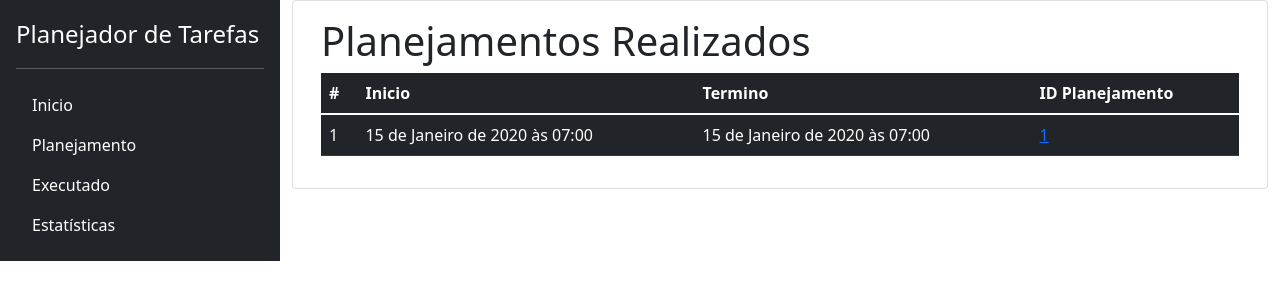
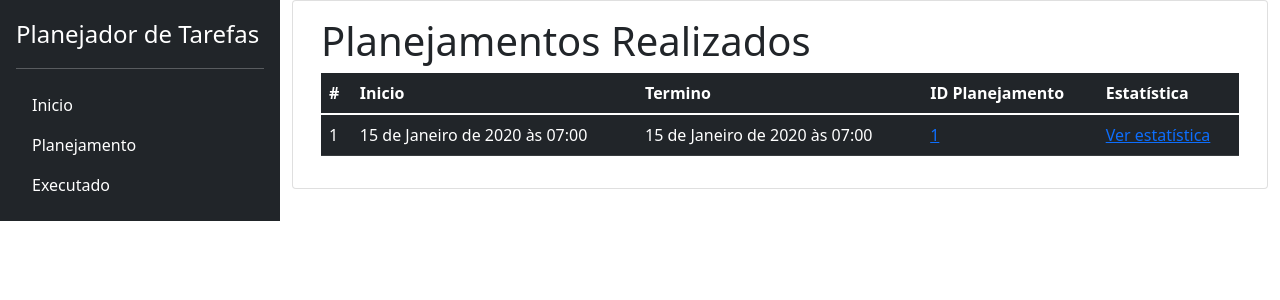
Before and after one commit to ThiAABrown/organizadordetarefas, a Django app: page /executados/ in a window 1280 px wide. Shown: the top 300 px of the page. Run offline with Django 4.2, Linux system fonts and the light colour scheme; tables that the repository leaves empty hold one stand-in row (values such as "Sample post"); some libraries are stand-ins or nearby versions.

Commit message:
Alteracoes no codigo de calculo estatisticas e att requirements.txt

```diff
--- a/core/templates/base.html
+++ b/core/templates/base.html
@@ -60,11 +60,6 @@
               Executado
             </a>
           </li>
-          <li class="nav-item">
-            <a href="/estatisticas" class="nav-link text-white">
-              Estatísticas
-            </a>
-          </li>
         </ul>
       </div>
 
--- a/core/templates/planejamentos_executados.html
+++ b/core/templates/planejamentos_executados.html
@@ -11,6 +11,7 @@
                 <th scope="col">Inicio</th>
                 <th scope="col">Termino</th>
                 <th scope="col">ID Planejamento</th>
+                <th scope="col">Estatística</th>
             </tr>
         </thead>
 
@@ -21,6 +22,7 @@
                     <td scope="row">{{ executado.inicio }}</td>
                     <td scope="row">{{ executado.termino }}</td>
                     <td scope="row"><a href="{% url 'detalhes_planejamento' executado.planejamento_id %}">{{ executado.planejamento_id }}</a></td>
+                    <td scope="row"><a href="{% url 'estatisticas_planejamento' executado.planejamento_id executado.id %}"> Ver estatística </a></td>
                 </tr>
             {% endfor %}
         </tbody>
--- a/core/views.py
+++ b/core/views.py
@@ -1,13 +1,14 @@
 from cmath import e
 from email import message_from_binary_file
 from multiprocessing import context
+from termios import TIOCPKT_DOSTOP
 from django.shortcuts import render
 from django.contrib import messages
 from datetime import datetime
 
 from .forms import PlanejamentoForm, ExecucaoForm
 from .models import Planejamento, Execucao
-from .funcoes import converter, converter_humano
+from .funcoes import calcular_estatisticas
 
 def index(request):
     context = {
@@ -51,19 +52,11 @@ def estatisticas_planejamento(request, planejamento_id, execucao_id):
 
     planejamento = Planejamento.objects.get(id=planejamento_id)
     execucao = Execucao.objects.get(id=execucao_id)
-
-    delta_planejamento = planejamento.termino - planejamento.inicio
-    delta_planejamento_convertido = converter(delta_planejamento.total_seconds())
-    delta_planejamento_humano = converter_humano(delta_planejamento_convertido)
-
-    delta_execucao = execucao.termino - execucao.inicio
-    delta_execucao_convertido = converter(delta_execucao.total_seconds())
-    delta_execucao_humano = converter_humano(delta_execucao_convertido)
+    # TODO: Criar um teste para a funcao calcular_estatisticas usando o ex: http://127.0.0.1:8000/estatisticas/12/6/
+    delta_planejamento_convertido, delta_execucao_convertido, resultado_convertido = calcular_estatisticas(planejamento.inicio, planejamento.termino, execucao.inicio, execucao.termino)
 
     # import ipdb; ipdb.set_trace()
 
-    resultado = delta_planejamento - delta_execucao
-    resultado_convertido = converter(resultado.total_seconds())
 
     mensagem_inicio = f'O planejamento deveria iniciar as {planejamento.inicio}, porem foi iniciado as {execucao.inicio}.'
     mensagem_termino = f'O planejamento deveria terminar as {planejamento.termino}, porem foi finalizado as {execucao.termino}.'
```
Also changed, not shown: core/funcoes.py (+17 -0 lines), requirements.txt (+30 -0 lines).
